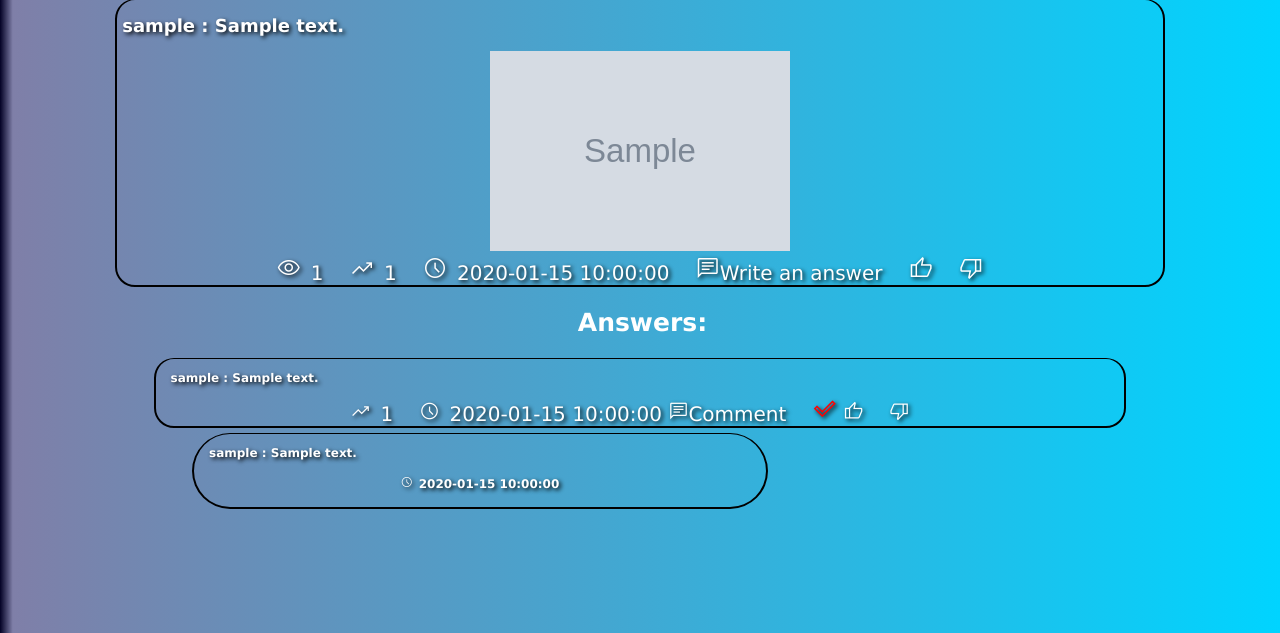
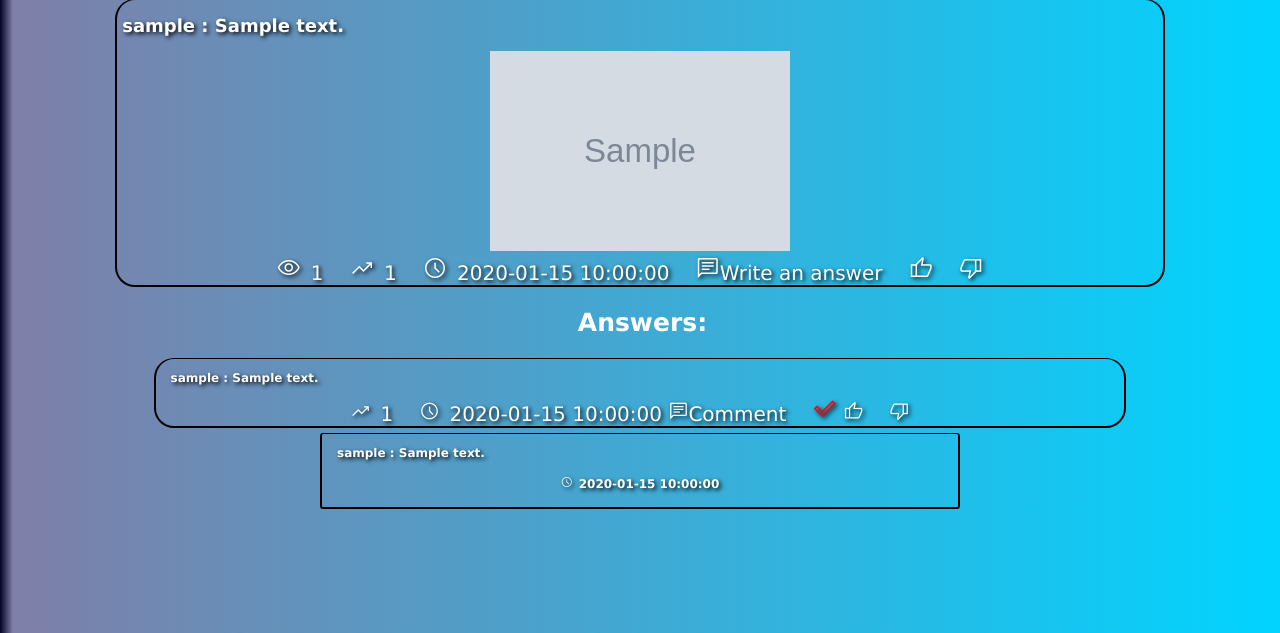
Before and after one commit to KZwolski/Ask-Mate, a Flask app: template templates/display_question.html in a window 1280 px wide. Shown: the part 167-800 px from the top of the page. Run offline with Flask 2, Linux system fonts and the light colour scheme; the template is opened without the code that fills it: most values are stand-ins (such as "Sample title", 1, 10 or a date in 2020); grey boxes marked "Sample" are stand-in pictures.

Commit message:
cosmetic change

```diff
--- a/server.py
+++ b/server.py
@@ -242,7 +242,7 @@ def add_comment(question_id, answer_id):
     if 'user' not in session:
         body = """  <script>
                     alert("You are not logged in")
-                    window.location.href = '/login';
+                    window.location.href = '/login'
                     </script>
                 """
         return body
--- a/static/style.css
+++ b/static/style.css
@@ -1,5 +1,6 @@
 body
 {
+    background-image: url("https://www.freepik.com/free-photo/blue-paint-wall-background-texture_2761065.htm#query=background%20pattern&position=7&from_view=keyword");
     background: rgb(2,0,36);
     background: linear-gradient(90deg, rgba(2,0,36,1) 0%, rgba(127,127,168,1) 1%, rgba(0,212,255,1) 100%);
     font-family: Verdana;
--- a/templates/display_question.html
+++ b/templates/display_question.html
@@ -48,7 +48,7 @@
 
 {% for comment in comments %}
 {% if comment.answer_id == answer.id %}
-<div style="margin-left: 15%;margin-right: 40%;border-radius: 40px;" class="question_details">
+<div style="margin-left: 25%;margin-right: 25%;border-radius: 3px;" class="question_details">
     <h3>{{comment.username}} : {{comment.message}}</h3>
     <h4><span style ="font-size: 12px;"class="material-symbols-outlined">schedule</span>&ensp;{{comment.submission_time}}</h4>
 </div>
```
